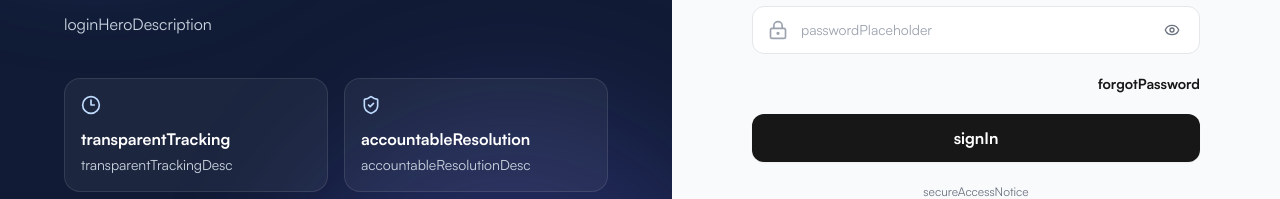
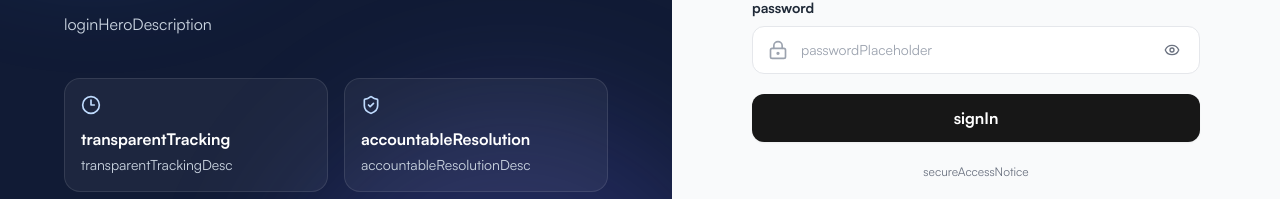
Before and after one commit to Muradamen/complaint-resolution-system, a Next.js app in the folder frontend/: page /auth/sign-in in a window 1280 px wide. Shown: the part 374-573 px from the top of the page. Built offline with nearby package versions, Linux system fonts and the light colour scheme; no server answers.

Commit message:
Remove inactive password reset link from sign-in

```diff
--- a/frontend/src/components/Auth/SigninWithPassword.tsx
+++ b/frontend/src/components/Auth/SigninWithPassword.tsx
@@ -26,7 +26,7 @@ export default function SigninWithPassword(){
  return <form onSubmit={handleSubmit} className="w-full space-y-5">
   <div><label htmlFor="identifier" className="mb-2 block text-sm font-semibold text-gray-800 dark:text-gray-100">{t("usernameOrEmail")}</label><div className="relative"><Mail className="pointer-events-none absolute left-4 top-1/2 size-5 -translate-y-1/2 text-gray-400"/><input id="identifier" name="identifier" autoComplete="username" required value={identifier} onChange={e=>setIdentifier(e.target.value)} placeholder={t("usernameOrEmailPlaceholder")} className="h-12 w-full rounded-xl border border-gray-200 bg-white pl-12 pr-4 text-sm outline-none transition focus:border-primary focus:ring-4 focus:ring-primary/10 dark:border-gray-700 dark:bg-gray-900"/></div></div>
   <div><label htmlFor="password" className="mb-2 block text-sm font-semibold text-gray-800 dark:text-gray-100">{t("password")}</label><div className="relative"><LockKeyhole className="pointer-events-none absolute left-4 top-1/2 size-5 -translate-y-1/2 text-gray-400"/><input id="password" name="password" type={showPassword?"text":"password"} autoComplete="current-password" required value={password} onChange={e=>setPassword(e.target.value)} placeholder={t("passwordPlaceholder")} className="h-12 w-full rounded-xl border border-gray-200 bg-white pl-12 pr-12 text-sm outline-none transition focus:border-primary focus:ring-4 focus:ring-primary/10 dark:border-gray-700 dark:bg-gray-900"/><button type="button" onClick={()=>setShowPassword(v=>!v)} aria-label={showPassword?t("hidePassword"):t("showPassword")} className="absolute right-3 top-1/2 -translate-y-1/2 rounded-md p-2 text-gray-500 hover:bg-gray-100 dark:hover:bg-gray-800">{showPassword?<EyeOff className="size-4"/>:<Eye className="size-4"/>}</button></div></div>
-  <div className="flex justify-end"><a href="/auth/forgot-password" className="text-sm font-semibold text-primary hover:underline">{t("forgotPassword")}</a></div>
+
   {error&&<div role="alert" className="rounded-lg border border-red-200 bg-red-50 px-4 py-3 text-sm text-red-700 dark:border-red-900 dark:bg-red-950/40 dark:text-red-300">{error}</div>}
   <button type="submit" disabled={loading} className="flex h-12 w-full items-center justify-center gap-2 rounded-xl bg-primary px-5 font-semibold text-white shadow-sm transition hover:brightness-95 focus:outline-none focus:ring-4 focus:ring-primary/20 disabled:cursor-not-allowed disabled:opacity-60">{loading&&<LoaderCircle className="size-5 animate-spin"/>}{loading?t("signingIn"):t("signIn")}</button>
   <p className="text-center text-xs leading-5 text-gray-500 dark:text-gray-400">{t("secureAccessNotice")}</p>
```
